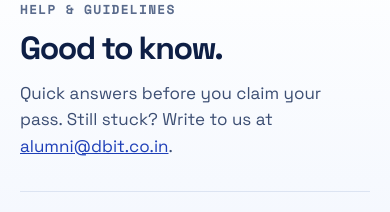
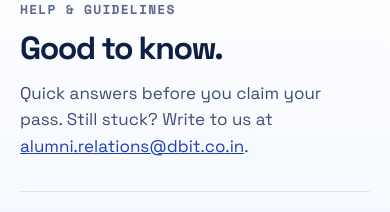
Before and after one commit to strixdominator/chronos-fest-portal, a Next.js app: page / in a window 390 px wide. Shown: the part 3340-3552 px from the top of the page. Built offline with nearby package versions, Linux system fonts and the light colour scheme; no server answers.

Commit message:
fix(contact): sync alumni relations email and phone dialer link in page

```diff
--- a/src/app/page.tsx
+++ b/src/app/page.tsx
@@ -13,7 +13,7 @@ const FAQS = [
   },
   {
     q: 'What if I cannot find my record?',
-    a: 'Check your USN for typos first. If it still does not match, write to the alumni association at alumni@dbit.co.in and we will look into it.'
+    a: 'Check your USN for typos first. If it still does not match, write to the alumni association at alumni.relations@dbit.co.in and we will look into it.'
   },
   {
     q: 'What do I need to bring on the day?',
@@ -270,8 +270,8 @@ export default function HomePage() {
           <h2 className="dbit-faq-title">Good to know.</h2>
           <p className="dbit-faq-desc">
             Quick answers before you claim your pass. Still stuck? Write to us at{' '}
-            <a href="mailto:alumni@dbit.co.in" style={{ color: 'var(--color-blue)', textDecoration: 'underline' }}>
-              alumni@dbit.co.in
+            <a href="mailto:alumni.relations@dbit.co.in" style={{ color: 'var(--color-blue)', textDecoration: 'underline' }}>
+              alumni.relations@dbit.co.in
             </a>
             .
           </p>
@@ -355,7 +355,7 @@ export default function HomePage() {
             <div className="dbit-contact-list">
               <div className="dbit-contact-item">
                 <Phone size={19} className="dbit-contact-icon" />
-                <a href="tel:+9606236236" className="dbit-contact-link">
+                <a href="tel:9606236236" className="dbit-contact-link">
                   +9606236236
                 </a>
               </div>
```
